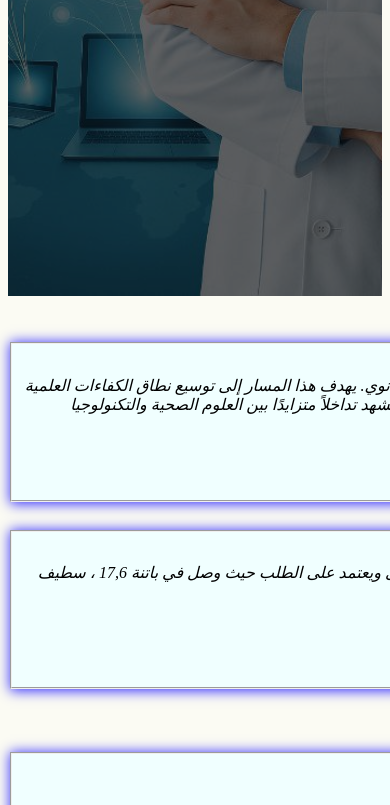
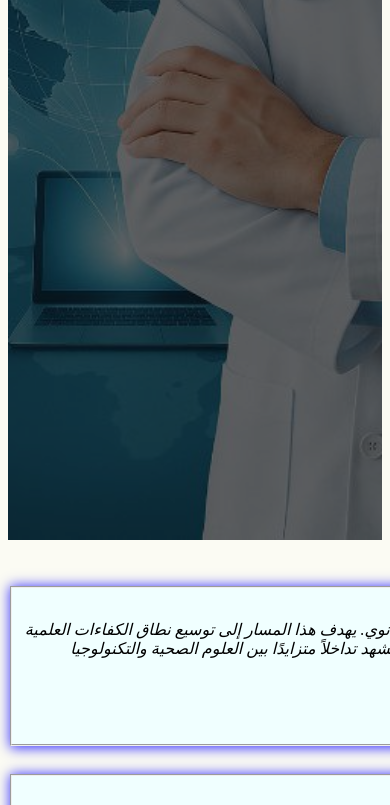
Before and after one commit to Afnanibrahim148/MedecineInformatique, a plain HTML site: page index.html in a window 390 px wide. Shown: the part 387-1192 px from the top of the page. Drawn offline with Linux system fonts and the light colour scheme.

Commit message:
update css for responsive header design

```diff
--- a/MED.CSS
+++ b/MED.CSS
@@ -7,10 +7,11 @@ h2{
     color:rgb(255, 255, 255);
     font-size: 100px;
 }
+
 header{
-    height: 600px;
+    height: 100vh;
     background: url('./5780594117615667122_120.jpg') center center/cover no-repeat;
-    position: relative;
+    position: relative ;width: 100%;
 }
 hr{animation-name: square;
      box-shadow: 1px 1px 12px 1PX rgba(175, 167, 226, 0.951);}
```
